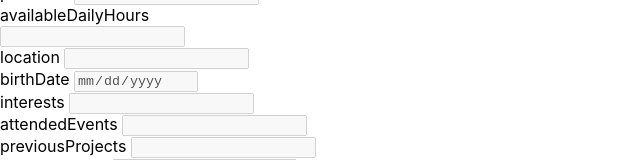
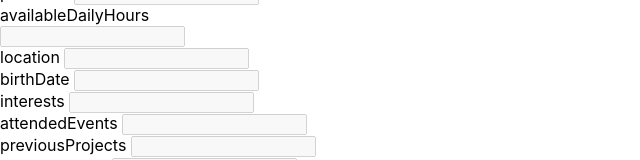
Before and after one commit to SE-GUC/Serendipity, a React (Create React App) app in the folder client/: page / in a window 1280 px wide. Shown: the part 247-407 px from the top of the page, without its empty margins (0-640 px from the left). Built offline with nearby package versions, Linux system fonts and the light colour scheme.

Commit message:
birthdate type changed

```diff
--- a/client/App.js
+++ b/client/MemberApp.js
@@ -4,7 +4,7 @@ import EduOrg from './client'
 import './App.css';
 import axios from 'axios';
 
-class App extends Component {
+class MemberApp extends Component {
     render(){
         return(
             <div className="App">
--- a/client/src/components/MemberProfile.js
+++ b/client/src/components/MemberProfile.js
@@ -78,7 +78,7 @@ getMember = (e) => {
 </input><br></br></div>
 <div className = "field">
 <label for="birthDate ">birthDate </label>
-<input type="date" className="memberform" placeholder={this.state.birthDate} disabled>
+<input type="text" className="memberform" placeholder={this.state.birthDate} disabled>
 </input><br></br></div>
 <div className = "field">
 <label for="interests  ">interests  </label>
```
